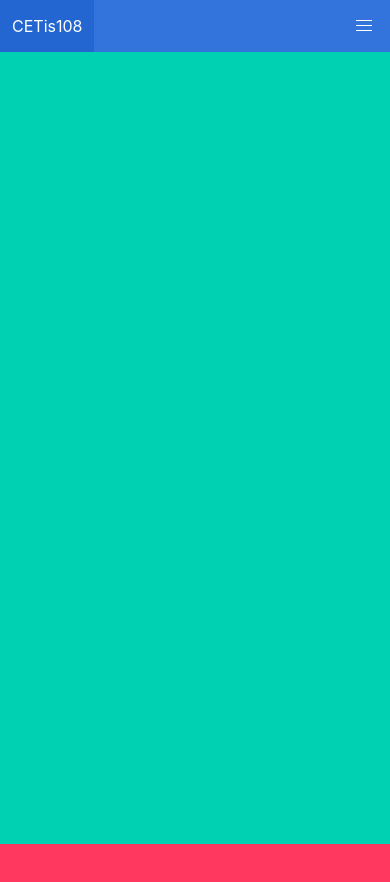
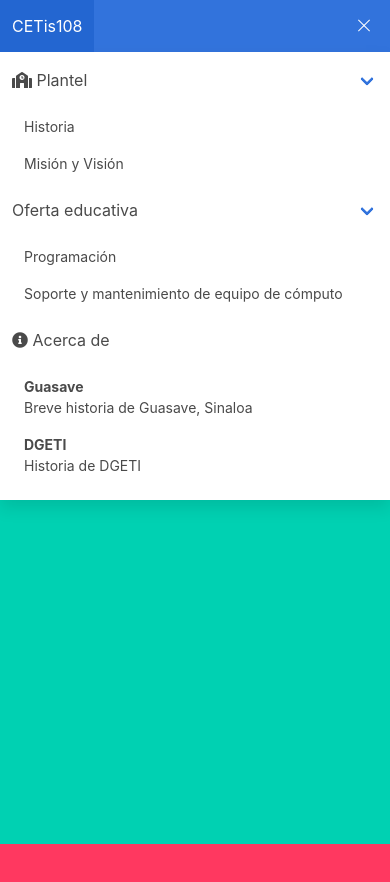
Before and after one commit to dgeti-cetis108/FJ2019-M3S1-4AMPR-Segundo-Parcial, a website: page 01-Menu/src/index.html in a window 390 px wide. Both pictures are taken after a click on the button "main". Shown: the top 882 px of the page. Drawn offline with Linux system fonts and the light colour scheme.

Commit message:
Navbar working with JS
app.js code added function toggleMenu()
JS loader at DOMContentLoaded execute toggleMenu()

```diff
--- a/01-Menu/src/index.html
+++ b/01-Menu/src/index.html
@@ -7,6 +7,7 @@
     <meta http-equiv="X-UA-Compatible" content="ie=edge">
     <title>Menu del CETis108</title>
     <link rel="stylesheet" href="css/styles.css">
+    <script src="js/app.js"></script>
 </head>
 
 <body>
@@ -19,7 +20,7 @@
                     <a class="navbar-item">
                         CETis108
                     </a>
-                    <a class="navbar-burger" role="button" aria-label="main" aria-expanded="false">
+                    <a class="navbar-burger" role="button" aria-label="main" aria-expanded="false" data-target="navMenu">
                         <span aria-hidden="true"></span>
                         <span aria-hidden="true"></span>
                         <span aria-hidden="true"></span>
@@ -27,7 +28,7 @@
                 </div>
                 <!-- Fin NavBar-Brand -->
                 <!-- Inicio NavBar-Menu -->
-                <div class="navbar-menu">
+                <div class="navbar-menu" id="navMenu">
                     <div class="navbar-start">
                         <div class="navbar-item has-dropdown is-hoverable">
                             <a class="navbar-link">
@@ -94,6 +95,13 @@
     <section class="hero is-fullheight is-primary"></section>
     <section class="hero is-fullheight is-danger"></section>
     <section class="hero is-fullheight is-warning"></section>
+
+    <!-- Seccion para scripts -->
+    <script>
+    document.addEventListener('DOMContentLoaded', () => {
+        toggleMenu()
+    })
+    </script>
 </body>
 
 </html>
--- a/01-Menu/src/js/app.js
+++ b/01-Menu/src/js/app.js
@@ -0,0 +1,16 @@
+function toggleMenu() {
+    // obtener la hamburguesa
+    const $navbar = document.querySelector('.navbar-burger')
+
+    // agregar listener para cuando se de click en la hamburguesa
+    $navbar.addEventListener('click', () => {
+        // obtener el valor del atributo data-target de la hamburguesa
+        const target = $navbar.dataset.target
+        // obtener el elemento por el id equivalente al target
+        const $target = document.getElementById(target)
+
+        // agregar o quitar la clase is-active a la hamburguesa y al menu
+        $navbar.classList.toggle('is-active')
+        $target.classList.toggle('is-active')
+    })
+}
```
